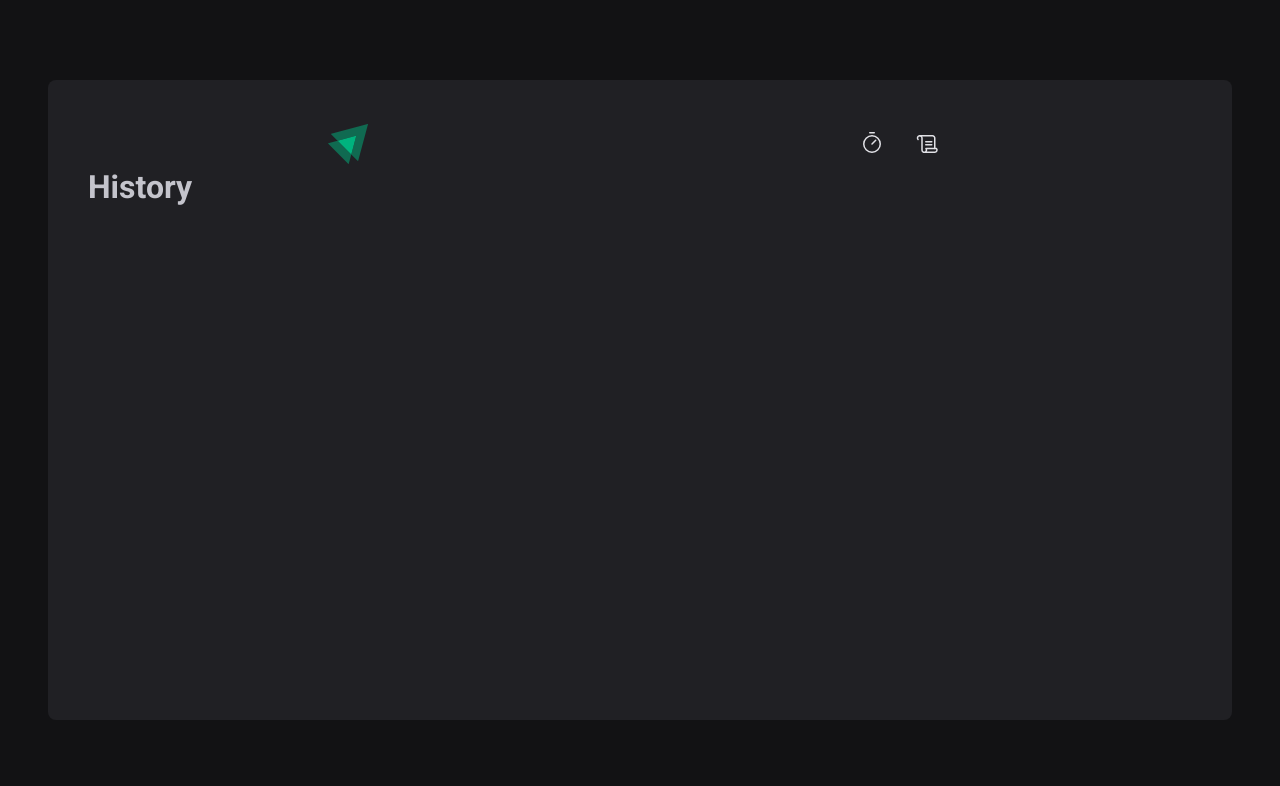
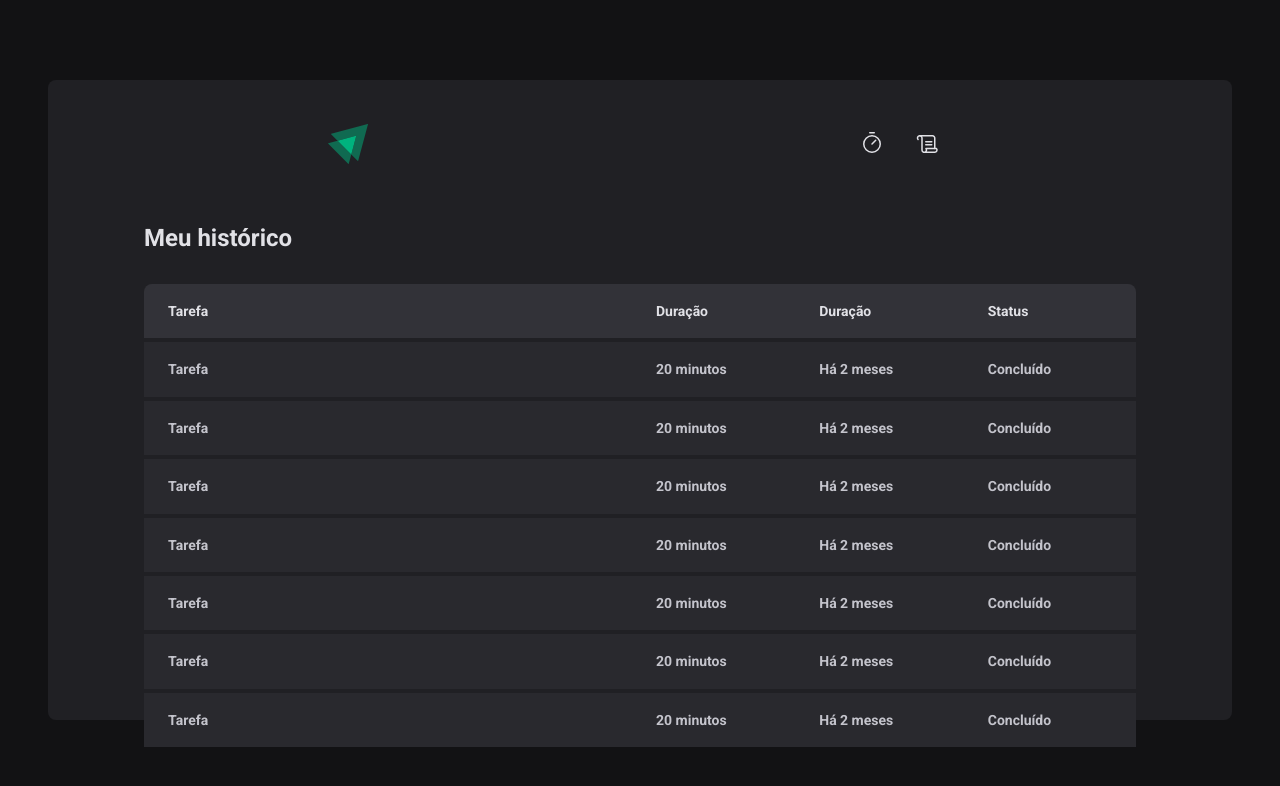
Before and after one commit to daniLdutra/timer, a React (Vite) app: page /history in a window 1280 px wide. Shown: the top 786 px of the page. Built offline with nearby package versions, Linux system fonts and the light colour scheme.

Commit message:
feature: history and table page styling

```diff
--- a/src/Router.tsx
+++ b/src/Router.tsx
@@ -1,6 +1,6 @@
 import { Routes, Route } from 'react-router-dom';
 import { DefaultLayout } from './layouts/DefaultLayout';
-import { History } from './pages/History';
+import { History } from './pages/History/History';
 import { Home } from './pages/Home/Home';
 
 export function Router() {
--- a/src/pages/History.tsx
+++ /dev/null
@@ -1,3 +0,0 @@
-export function History() {
-  return <h1>History</h1>;
-}
--- /dev/null
+++ b/src/pages/History/History.tsx
@@ -0,0 +1,66 @@
+import { HistoryContainer, HistoryList } from './styles';
+
+export function History() {
+  return (
+    <HistoryContainer>
+      <h1>Meu histórico</h1>
+
+      <HistoryList>
+        <table>
+          <thead>
+            <tr>
+              <th>Tarefa</th>
+              <th>Duração</th>
+              <th>Duração</th>
+              <th>Status</th>
+            </tr>
+          </thead>
+          <tbody>
+            <tr>
+              <td>Tarefa</td>
+              <td>20 minutos</td>
+              <td>Há 2 meses</td>
+              <td>Concluído</td>
+            </tr>
+            <tr>
+              <td>Tarefa</td>
+              <td>20 minutos</td>
+              <td>Há 2 meses</td>
+              <td>Concluído</td>
+            </tr>
+            <tr>
+              <td>Tarefa</td>
+              <td>20 minutos</td>
+              <td>Há 2 meses</td>
+              <td>Concluído</td>
+            </tr>
+            <tr>
+              <td>Tarefa</td>
+              <td>20 minutos</td>
+              <td>Há 2 meses</td>
+              <td>Concluído</td>
+            </tr>
+            <tr>
+              <td>Tarefa</td>
+              <td>20 minutos</td>
+              <td>Há 2 meses</td>
+              <td>Concluído</td>
+            </tr>
+            <tr>
+              <td>Tarefa</td>
+              <td>20 minutos</td>
+              <td>Há 2 meses</td>
+              <td>Concluído</td>
+            </tr>
+            <tr>
+              <td>Tarefa</td>
+              <td>20 minutos</td>
+              <td>Há 2 meses</td>
+              <td>Concluído</td>
+            </tr>
+          </tbody>
+        </table>
+      </HistoryList>
+    </HistoryContainer>
+  );
+}
--- /dev/null
+++ b/src/pages/History/styles.ts
@@ -0,0 +1,53 @@
+import styled from 'styled-components'
+
+export const HistoryContainer = styled.main`
+  flex: 1;
+  padding: 3.5rem;
+  display: flex;
+  flex-direction: column;
+  h1 {
+    font-size: 1.5rem;
+    color: ${(props) => props.theme['gray-100']};
+  }
+`
+
+export const HistoryList = styled.div`
+  flex: 1;
+  overflow: auto;
+  margin-top: 2rem;
+  table {
+    width: 100%;
+    border-collapse: collapse;
+    min-width: 600px;
+    th {
+      background-color: ${(props) => props.theme['gray-600']};
+      padding: 1rem;
+      text-align: left;
+      color: ${(props) => props.theme['gray-100']};
+      font-size: 0.875rem;
+      line-height: 1.6;
+      &:first-child {
+        border-top-left-radius: 8px;
+        padding-left: 1.5rem;
+      }
+      &:last-child {
+        border-top-right-radius: 8px;
+        padding-right: 1.5rem;
+      }
+    }
+    td {
+      background-color: ${(props) => props.theme['gray-700']};
+      border-top: 4px solid ${(props) => props.theme['gray-800']};
+      padding: 1rem;
+      font-size: 0.875rem;
+      line-height: 1.6;
+      &:first-child {
+        width: 50%;
+        padding-left: 1.5rem;
+      }
+      &:last-child {
+        padding-right: 1.5rem;
+      }
+    }
+  }
+`
```
